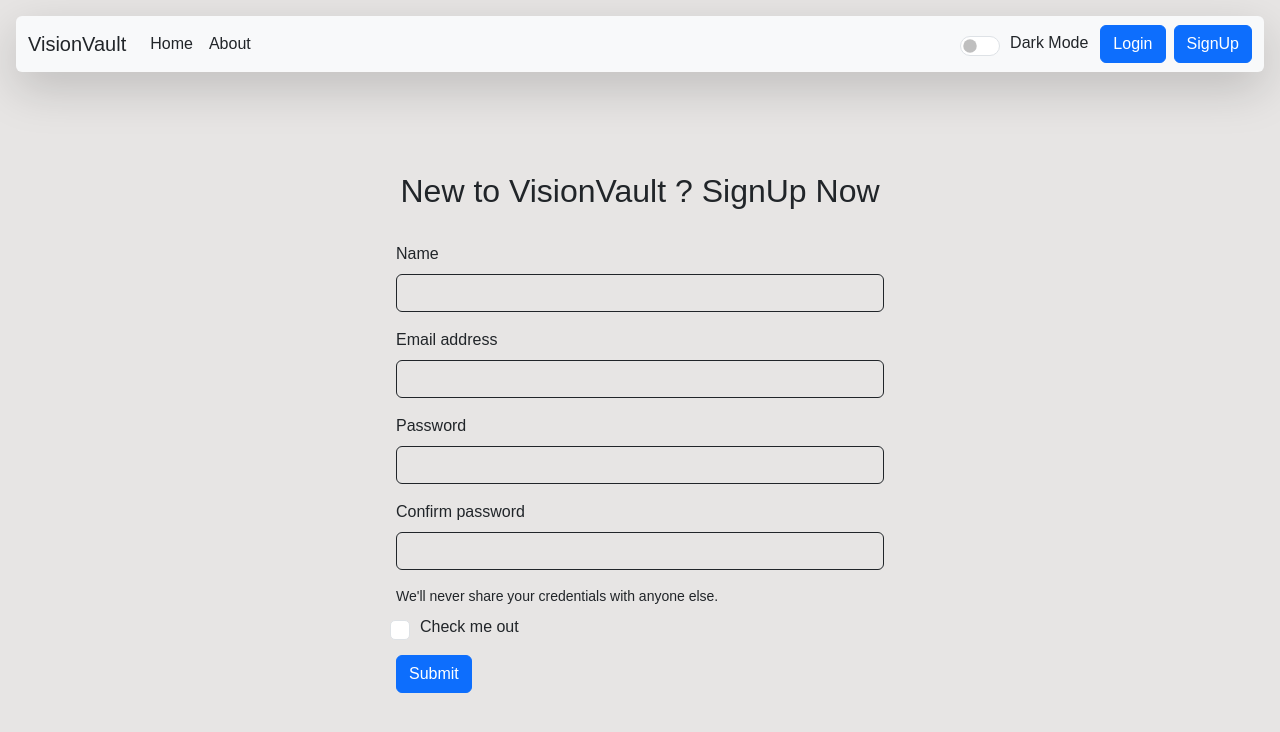
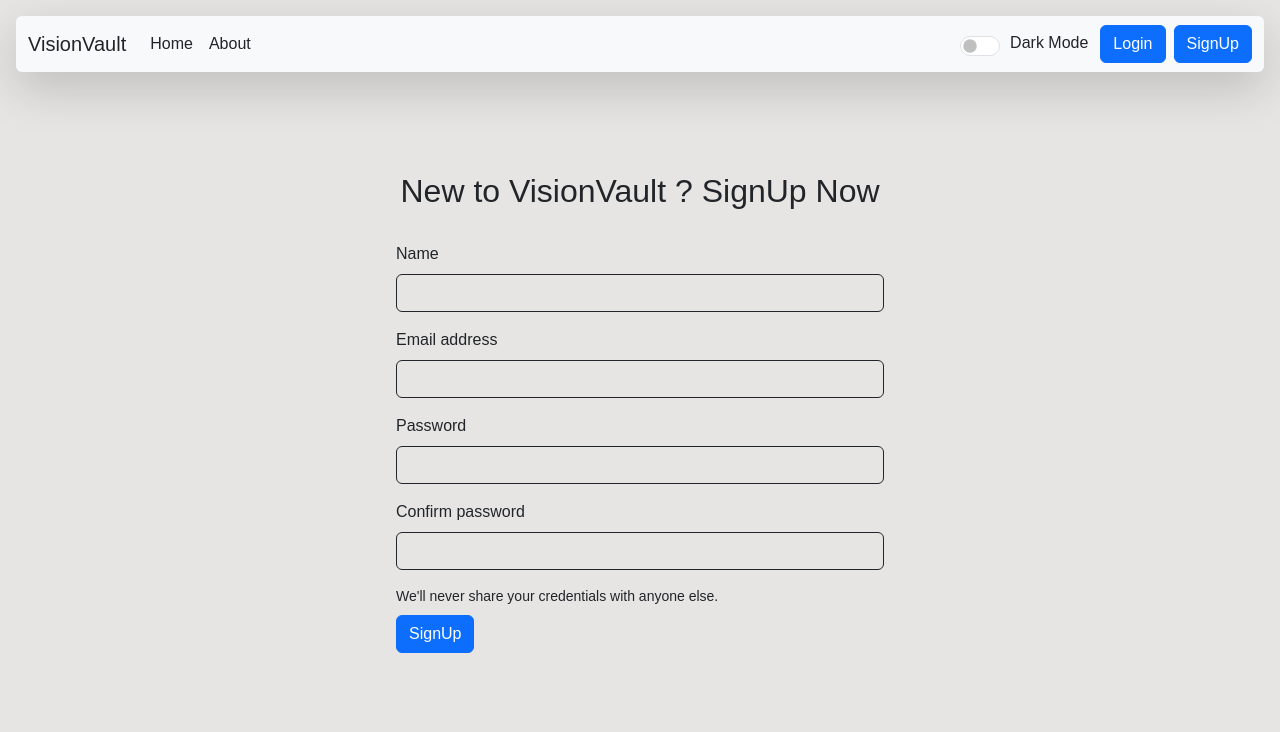
Before and after one commit to Nitinkumar2905/VisionVault, a React (Create React App) app: page /signUp in a window 1280 px wide. Shown: the top 732 px of the page. Built offline with nearby package versions, Linux system fonts and the light colour scheme.

Commit message:
signup component logic code and component

```diff
--- a/src/Components/Authentication/SignUp.jsx
+++ b/src/Components/Authentication/SignUp.jsx
@@ -1,6 +1,49 @@
-import React from "react";
+import React, { useState } from "react";
+import { useContext } from "react";
+import { useNavigate } from "react-router-dom";
 
 const SignUp = (props) => {
+  const navigate = useNavigate();
+  const host = "http://localhost:8000";
+  const [credentials, setCredentials] = useState({
+    name: "",
+    email: "",
+    password: "",
+    cpassword: "",
+  });
+  const onChange = (e) => {
+    setCredentials({ ...credentials, [e.target.name]: e.target.value });
+  };
+  const handleSignUp = async (e) => {
+    e.preventDefault();
+    const { name, email, password, cpassword } = credentials;
+    if (credentials.password === credentials.cpassword) {
+      const response = await fetch(`${host}/api/auth/createUser`, {
+        method: "POST",
+        headers: {
+          "Content-Type": "application/json",
+        },
+        body: JSON.stringify({
+          name,
+          email,
+          password,
+          cpassword,
+        }),
+      });
+      const json = await response.json();
+
+      if (json.success) {
+        localStorage.setItem("token", json.authToken);
+        navigate("/home");
+        props.showAlert("Account created successfully", "success");
+      } else {
+        props.showAlert("User already exists with this email", "danger");
+      }
+    } else {
+      props.showAlert("Password must be same", "warning")
+    }
+  };
+
   return (
     <>
       <div className={``} style={{ fontFamily: "sans-serif" }}>
@@ -13,7 +56,7 @@ const SignUp = (props) => {
             New to VisionVault ? SignUp Now
           </h2>
           <form
-            // onSubmit={handleLogin}
+            onSubmit={handleSignUp}
             className={`mt-3 container`}
             style={{ maxWidth: "40vw" }}
           >
@@ -29,11 +72,14 @@ const SignUp = (props) => {
               </label>
               <input
                 type="text"
-                className={`form-control text-${
+                className={`input-outline-none form-control text-${
                   props.mode === "Light" ? "dark" : "light"
                 } border border-${props.mode === "Light" ? "dark" : "white"}`}
                 id="name"
                 name="name"
+                required
+                onChange={onChange}
+                value={credentials.name}
                 style={{
                   backgroundColor: "inherit",
                 }}
@@ -56,6 +102,9 @@ const SignUp = (props) => {
                 } border border-${props.mode === "Light" ? "dark" : "white"}`}
                 id="email"
                 name="email"
+                required
+                onChange={onChange}
+                value={credentials.email}
                 aria-describedby="emailHelp"
                 style={{
                   backgroundColor: "inherit",
@@ -79,6 +128,9 @@ const SignUp = (props) => {
                 } border border-${props.mode === "Light" ? "dark" : "white"}`}
                 id="password"
                 name="password"
+                onChange={onChange}
+                required
+                value={credentials.password}
                 style={{
                   backgroundColor: "inherit",
                 }}
@@ -101,6 +153,9 @@ const SignUp = (props) => {
                 } border border-${props.mode === "Light" ? "dark" : "white"}`}
                 id="cpassword"
                 name="cpassword"
+                onChange={onChange}
+                required
+                value={credentials.cpassword}
                 style={{
                   backgroundColor: "inherit",
                 }}
@@ -115,7 +170,7 @@ const SignUp = (props) => {
             >
               We'll never share your credentials with anyone else.
             </div>
-            <div className="mb-3 form-check">
+            {/* <div className="mb-3 form-check">
               <input
                 type="checkbox"
                 className="form-check-input"
@@ -129,11 +184,9 @@ const SignUp = (props) => {
               >
                 Check me out
               </label>
-            </div>
+            </div> */}
 
-            <button type="submit" className="btn btn-primary">
-              Submit
-            </button>
+            <button className="btn btn-primary">SignUp</button>
           </form>
         </div>
       </div>
```
